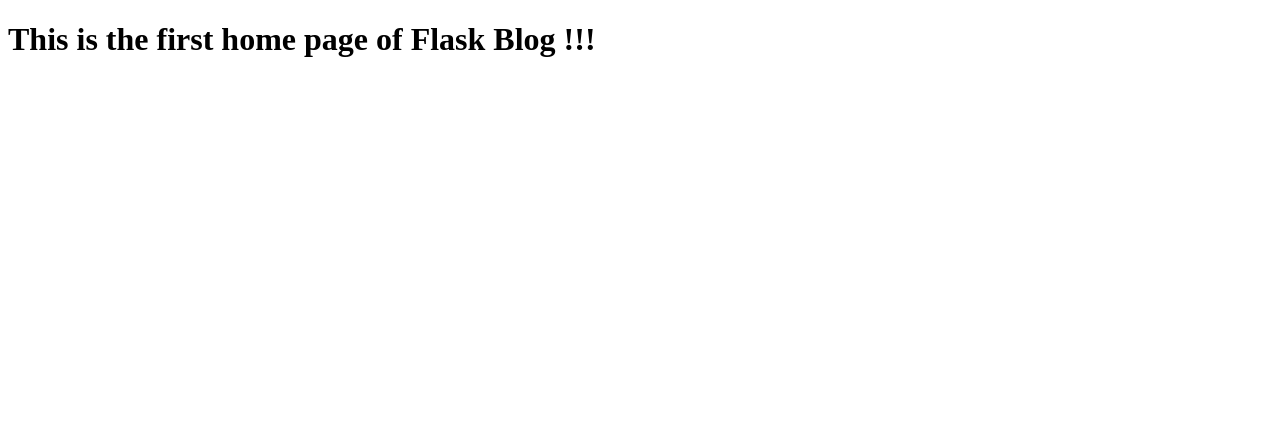
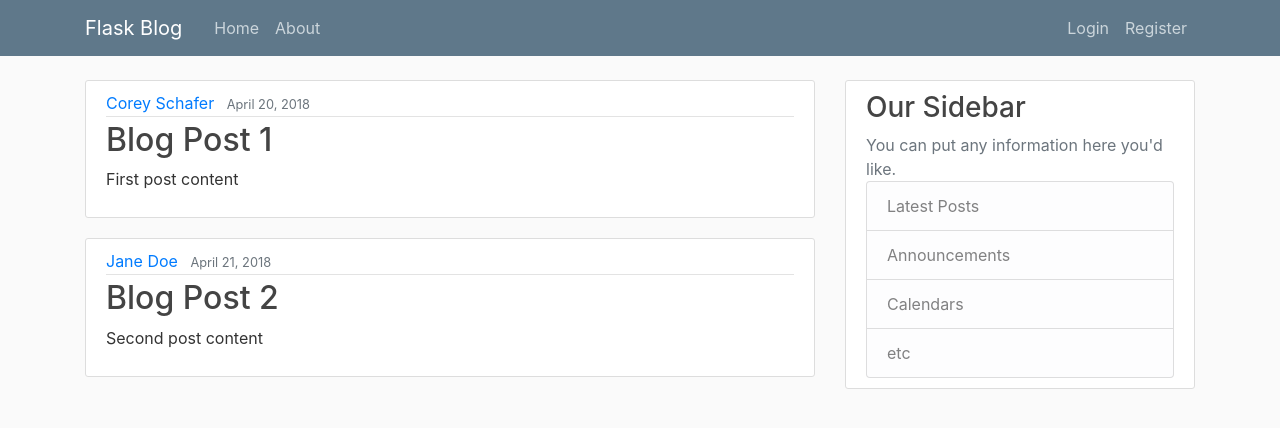
Before and after one commit to nguyenthieu95/first_flask_blog, a Flask app: page / in a window 1280 px wide. Shown: the top 428 px of the page. Run offline with Flask 2, Linux system fonts and the light colour scheme; some libraries are stand-ins or nearby versions.

Commit message:
Dev, add template, dynamic data to template

```diff
--- a/flask_blog.py
+++ b/flask_blog.py
@@ -1,11 +1,26 @@
-from flask import Flask, render_template
+from flask import Flask, render_template, url_for
 app = Flask(__name__)
+
+posts = [
+    {
+        'author': 'Corey Schafer',
+        'title': 'Blog Post 1',
+        'content': 'First post content',
+        'date_posted': 'April 20, 2018'
+    },
+    {
+        'author': 'Jane Doe',
+        'title': 'Blog Post 2',
+        'content': 'Second post content',
+        'date_posted': 'April 21, 2018'
+    }
+]
 
 @app.route("/")             # Decorator route
 @app.route("/home")
 def home():
-    return render_template("home.html")
+    return render_template("home.html", posts = posts)
 
 @app.route("/about")
 def about():
-    return render_template("about.html")
+    return render_template("about.html", title="About Page")
--- /dev/null
+++ b/static/main.css
@@ -0,0 +1,80 @@
+body {
+    background: #fafafa;
+    color: #333333;
+    margin-top: 5rem;
+}
+
+h1, h2, h3, h4, h5, h6 {
+    color: #444444;
+}
+
+.bg-steel {
+    background-color: #5f788a;
+}
+
+.site-header .navbar-nav .nav-link {
+    color: #cbd5db;
+}
+
+.site-header .navbar-nav .nav-link:hover {
+    color: #ffffff;
+}
+
+.site-header .navbar-nav .nav-link.active {
+    font-weight: 500;
+}
+
+.content-section {
+    background: #ffffff;
+    padding: 10px 20px;
+    border: 1px solid #dddddd;
+    border-radius: 3px;
+    margin-bottom: 20px;
+}
+
+.article-title {
+    color: #444444;
+}
+
+a.article-title:hover {
+    color: #428bca;
+    text-decoration: none;
+}
+
+.article-content {
+    white-space: pre-line;
+}
+
+.article-img {
+    height: 65px;
+    width: 65px;
+    margin-right: 16px;
+}
+
+.article-metadata {
+    padding-bottom: 1px;
+    margin-bottom: 4px;
+    border-bottom: 1px solid #e3e3e3
+}
+
+.article-metadata a:hover {
+    color: #333;
+    text-decoration: none;
+}
+
+.article-svg {
+    width: 25px;
+    height: 25px;
+    vertical-align: middle;
+}
+
+.account-img {
+    height: 125px;
+    width: 125px;
+    margin-right: 20px;
+    margin-bottom: 16px;
+}
+
+.account-heading {
+    font-size: 2.5rem;
+}
--- a/templates/home.html
+++ b/templates/home.html
@@ -1,12 +1,19 @@
-<!DOCTYPE html>
-<html lang="en">
-<head>
-    <meta charset="UTF-8">
-    <title>Flask Blog</title>
-</head>
-<body>
+{% extends "layout.html" %}
 
-<H1> This is the first home page of Flask Blog !!!</H1>
 
-</body>
-</html>
+{% block content %}
+
+{% for post in posts %}
+<article class="media content-section">
+    <div class="media-body">
+        <div class="article-metadata">
+            <a class="mr-2" href="#">{{ post.author }}</a>
+            <small class="text-muted">{{ post.date_posted }}</small>
+        </div>
+        <h2><a class="article-title" href="#">{{ post.title }}</a></h2>
+        <p class="article-content">{{ post.content }}</p>
+    </div>
+</article>
+{% endfor %}
+
+{% endblock content %}
--- /dev/null
+++ b/templates/layout.html
@@ -0,0 +1,79 @@
+<!DOCTYPE html>
+<html lang="en">
+<head>
+    <!-- Required meta tags -->
+    <meta charset="utf-8">
+    <meta name="viewport" content="width=device-width, initial-scale=1, shrink-to-fit=no">
+
+    <!-- Bootstrap CSS -->
+    <link rel="stylesheet" href="https://stackpath.bootstrapcdn.com/bootstrap/4.1.1/css/bootstrap.min.css"
+          integrity="sha384-WskhaSGFgHYWDcbwN70/dfYBj47jz9qbsMId/iRN3ewGhXQFZCSftd1LZCfmhktB" crossorigin="anonymous">
+
+    <link rel="stylesheet" type="text/css" href=" {{ url_for('static', filename='main.css') }} " />
+
+    {% if title %}
+    <title>Flask Blog -- {{ title }}</title>
+    {% else %}
+    <title>Flask Blog</title>
+    {% endif %}
+</head>
+<body>
+<header class="site-header">
+    <nav class="navbar navbar-expand-md navbar-dark bg-steel fixed-top">
+        <div class="container">
+            <a class="navbar-brand mr-4" href="/">Flask Blog</a>
+            <button class="navbar-toggler" type="button" data-toggle="collapse" data-target="#navbarToggle"
+                    aria-controls="navbarToggle" aria-expanded="false" aria-label="Toggle navigation">
+                <span class="navbar-toggler-icon"></span>
+            </button>
+            <div class="collapse navbar-collapse" id="navbarToggle">
+                <div class="navbar-nav mr-auto">
+                    <a class="nav-item nav-link" href="/">Home</a>
+                    <a class="nav-item nav-link" href="/about">About</a>
+                </div>
+                <!-- Navbar Right Side -->
+                <div class="navbar-nav">
+                    <a class="nav-item nav-link" href="/login">Login</a>
+                    <a class="nav-item nav-link" href="/register">Register</a>
+                </div>
+            </div>
+        </div>
+    </nav>
+</header>
+
+<main role="main" class="container">
+    <div class="row">
+        <div class="col-md-8">
+            {% block content %}{% endblock %}
+        </div>
+        <div class="col-md-4">
+            <div class="content-section">
+                <h3>Our Sidebar</h3>
+                <div class='text-muted'>You can put any information here you'd like.
+                <ul class="list-group">
+                    <li class="list-group-item list-group-item-light">Latest Posts</li>
+                    <li class="list-group-item list-group-item-light">Announcements</li>
+                    <li class="list-group-item list-group-item-light">Calendars</li>
+                    <li class="list-group-item list-group-item-light">etc</li>
+                </ul>
+                </div>
+            </div>
+        </div>
+    </div>
+</main>
+
+
+<!-- Optional JavaScript -->
+<!-- jQuery first, then Popper.js, then Bootstrap JS -->
+<script src="https://code.jquery.com/jquery-3.3.1.slim.min.js"
+        integrity="sha384-q8i/X+965DzO0rT7abK41JStQIAqVgRVzpbzo5smXKp4YfRvH+8abtTE1Pi6jizo"
+        crossorigin="anonymous"></script>
+<script src="https://cdnjs.cloudflare.com/ajax/libs/popper.js/1.14.3/umd/popper.min.js"
+        integrity="sha384-ZMP7rVo3mIykV+2+9J3UJ46jBk0WLaUAdn689aCwoqbBJiSnjAK/l8WvCWPIPm49"
+        crossorigin="anonymous"></script>
+<script src="https://stackpath.bootstrapcdn.com/bootstrap/4.1.1/js/bootstrap.min.js"
+        integrity="sha384-smHYKdLADwkXOn1EmN1qk/HfnUcbVRZyYmZ4qpPea6sjB/pTJ0euyQp0Mk8ck+5T"
+        crossorigin="anonymous"></script>
+
+</body>
+</html>
```
Also changed, not shown: templates/about.html (+5 -9 lines), readme.md.
